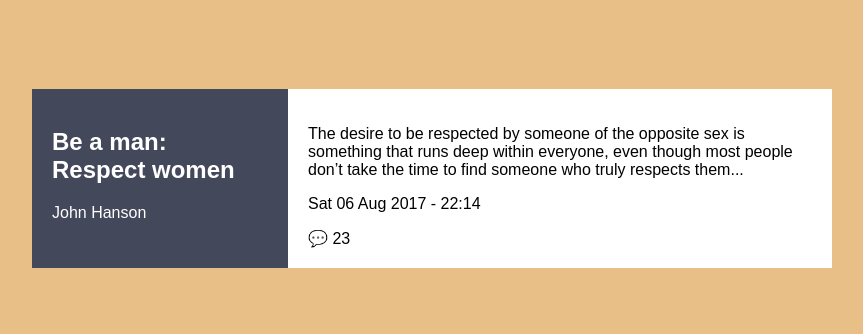
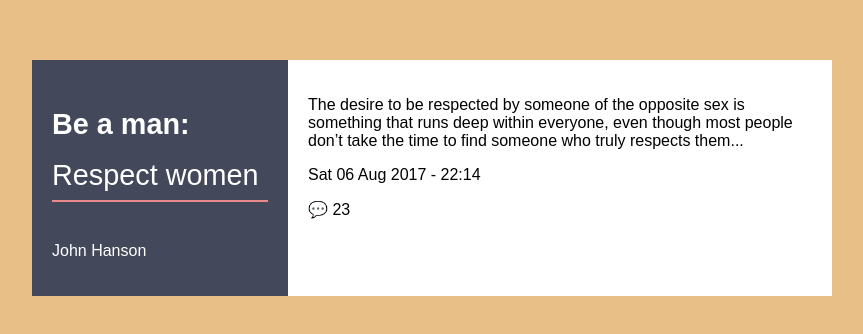
Before and after one commit to nurem1r/Frontend-project, a plain HTML site: page mid-project/index.html in a window 1280 px wide. Shown: the part 222-556 px from the top of the page, without its empty margins (208-1071 px from the left). Drawn offline with Linux system fonts and the light colour scheme; files that its build step writes are made by us from their sources.

Commit message:
Style left section title, subtitle, and author

```diff
--- a/mid-project/css/style.css
+++ b/mid-project/css/style.css
@@ -25,3 +25,24 @@ body {
     width: 70%;
     padding: 20px;
 }
+
+.left-section h2 {
+    font-size: 1.8rem;
+    font-weight: bold;
+    line-height: 1.4;
+}
+
+.left-section h2 span {
+    display: block;
+    margin-top: 10px;
+    font-weight: normal;
+    border-bottom: 2px solid #e88a8a;
+    padding-bottom: 5px;
+}
+
+.author {
+    display: flex;
+    align-items: center;
+    margin-top: 20px;
+    font-size: 1rem;
+}
```
